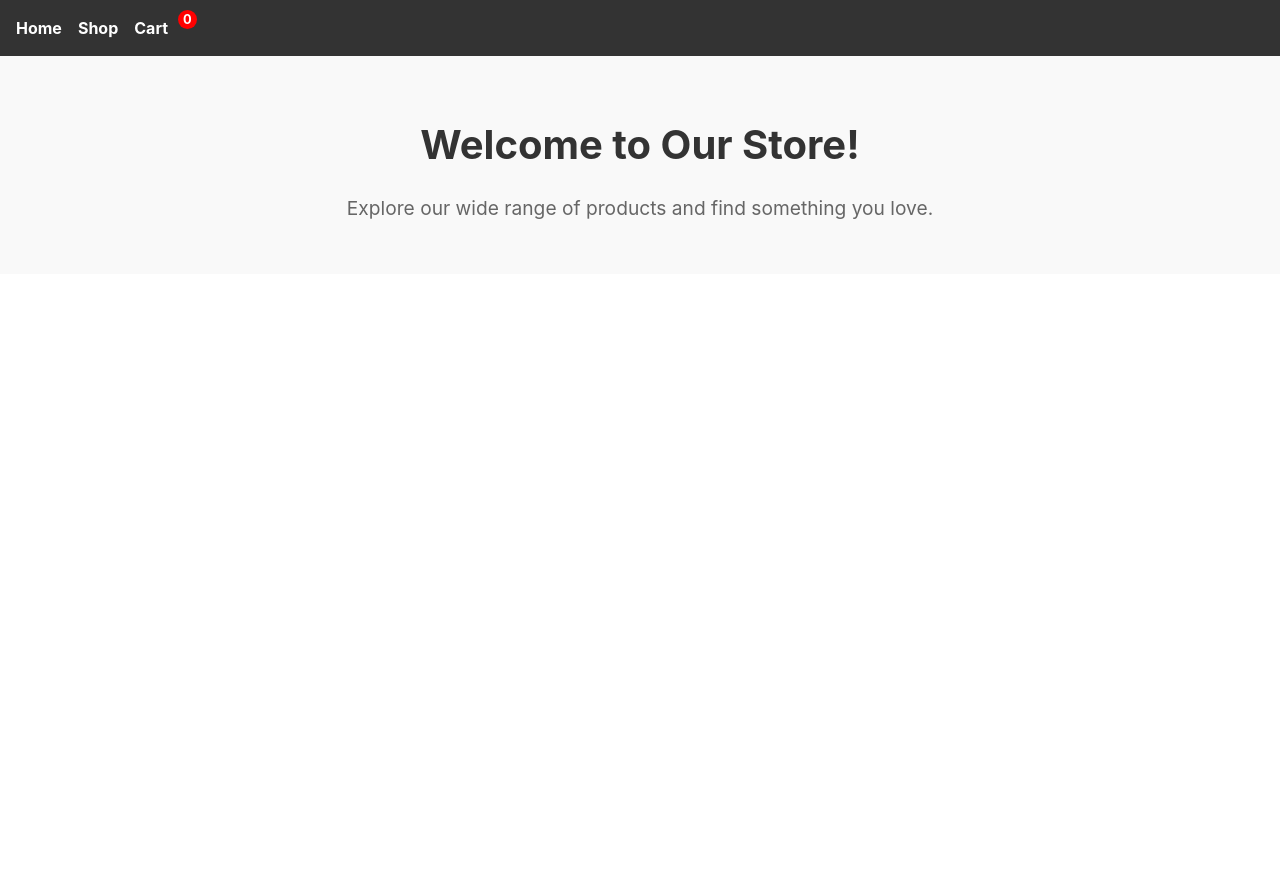
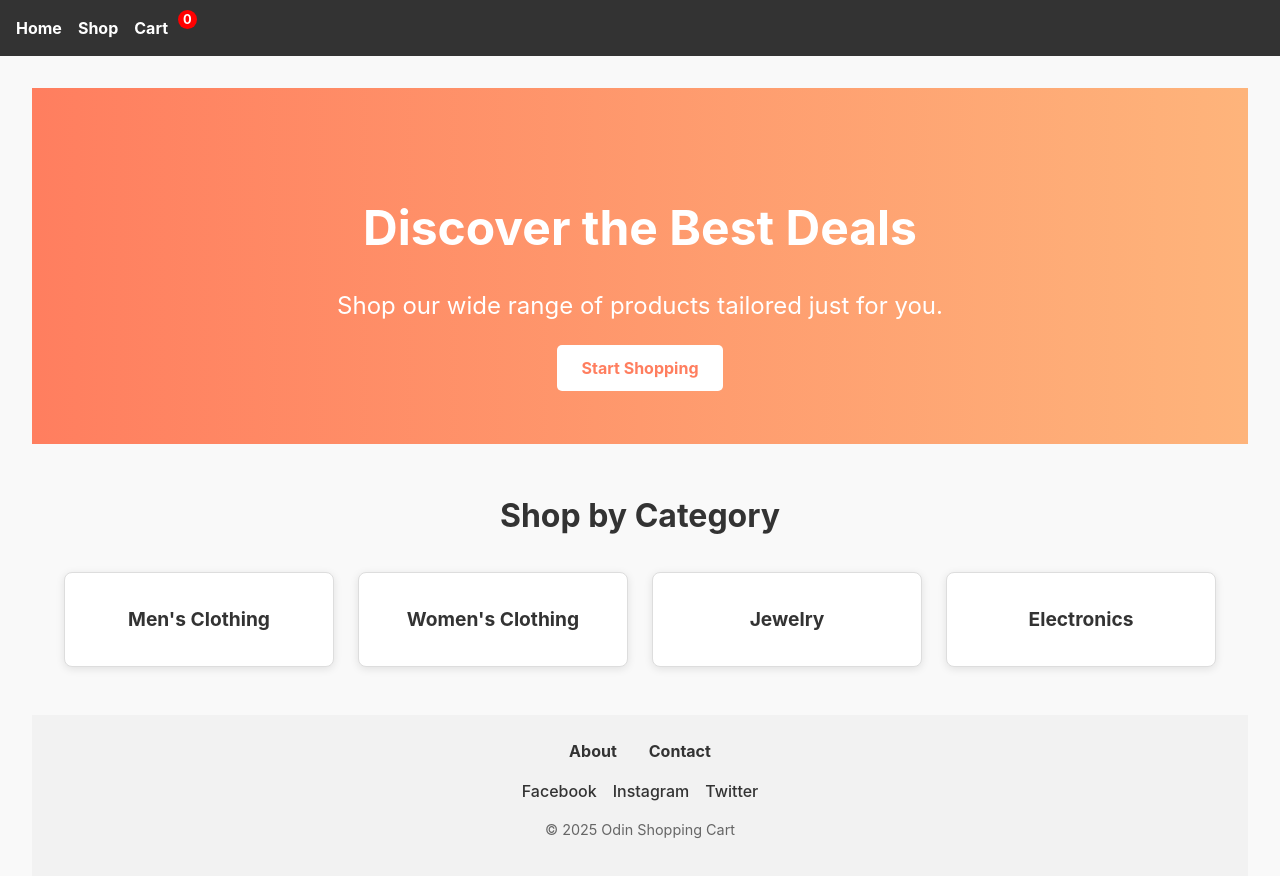
Before and after one commit to Graham4914/odin-shopping-cart, a React (Vite) app: page / in a window 1280 px wide. Shown: the top 876 px of the page. Before the commit the page ends 800 px from the top, so only its background shows below. Built offline with nearby package versions, Linux system fonts and the light colour scheme.

Commit message:
updating ux ui for hompage

```diff
--- a/src/components/HomePage/HomePage.jsx
+++ b/src/components/HomePage/HomePage.jsx
@@ -1,13 +1,51 @@
 import React from 'react';
+import { Link } from 'react-router-dom';
 import styles from './HomePage.module.css';
 
 const HomePage = () => {
   return (
     <div className={styles.homePage}>
-      <h1 className={styles.heading}>Welcome to Our Store!</h1>
-      <p className={styles.description}>
-        Explore our wide range of products and find something you love.
-      </p>
+      {/* Hero Banner */}
+      <section className={styles.heroBanner}>
+        <div className={styles.heroContent}>
+          <h1 className={styles.heroHeading}>Discover the Best Deals</h1>
+          <p className={styles.heroSubheading}>Shop our wide range of products tailored just for you.</p>
+          <Link to="/shop" className={styles.ctaButton}>Start Shopping</Link>
+        </div>
+      </section>
+
+      {/* Category Tiles */}
+      <section className={styles.categorySection}>
+        <h2 className={styles.categoryHeading}>Shop by Category</h2>
+        <div className={styles.categoryGrid}>
+          <Link to="/shop?category=mens-clothing" className={styles.categoryTile}>
+            <div className={styles.categoryContent}>Men's Clothing</div>
+          </Link>
+          <Link to="/shop?category=womens-clothing" className={styles.categoryTile}>
+            <div className={styles.categoryContent}>Women's Clothing</div>
+          </Link>
+          <Link to="/shop?category=jewelry" className={styles.categoryTile}>
+            <div className={styles.categoryContent}>Jewelry</div>
+          </Link>
+          <Link to="/shop?category=electronics" className={styles.categoryTile}>
+            <div className={styles.categoryContent}>Electronics</div>
+          </Link>
+        </div>
+      </section>
+
+      {/* Footer */}
+      <footer className={styles.footer}>
+        <div className={styles.footerLinks}>
+          <Link to="/about" className={styles.footerLink}>About</Link>
+          <Link to="/contact" className={styles.footerLink}>Contact</Link>
+          <div className={styles.socialLinks}>
+            <a href="https://facebook.com" target="_blank" rel="noopener noreferrer" className={styles.socialIcon}>Facebook</a>
+            <a href="https://instagram.com" target="_blank" rel="noopener noreferrer" className={styles.socialIcon}>Instagram</a>
+            <a href="https://twitter.com" target="_blank" rel="noopener noreferrer" className={styles.socialIcon}>Twitter</a>
+          </div>
+        </div>
+        <p className={styles.copyright}>© 2025 Odin Shopping Cart</p>
+      </footer>
     </div>
   );
 };
--- a/src/components/HomePage/HomePage.module.css
+++ b/src/components/HomePage/HomePage.module.css
@@ -1,4 +1,4 @@
-.homePage {
+/* .homePage {
     text-align: center;
     padding: 2rem;
     background-color: #f9f9f9;
@@ -15,3 +15,137 @@
     font-size: 1.2rem;
     color: #666;
   }
+   */
+
+   /* HomePage.module.css */
+
+.homePage {
+  text-align: center;
+  padding: 2rem;
+  background-color: #f9f9f9;
+  color: #333;
+}
+
+/* Hero Banner */
+.heroBanner {
+  background: linear-gradient(to right, #ff7e5f, #feb47b);
+  color: #fff;
+  text-align: center;
+  padding: 4rem 2rem;
+}
+
+.heroContent {
+  max-width: 800px;
+  margin: 0 auto;
+}
+
+.heroHeading {
+  font-size: 3rem;
+  font-weight: bold;
+  margin-bottom: 1rem;
+}
+
+.heroSubheading {
+  font-size: 1.5rem;
+  margin-bottom: 2rem;
+}
+
+.ctaButton {
+  background-color: #fff;
+  color: #ff7e5f;
+  padding: 0.8rem 1.5rem;
+  font-size: 1rem;
+  font-weight: bold;
+  border-radius: 5px;
+  text-decoration: none;
+  transition: transform 0.3s ease, background-color 0.3s ease;
+}
+
+.ctaButton:hover {
+  background-color: #ff7e5f;
+  color: #fff;
+  transform: scale(1.05);
+}
+
+/* Category Section */
+.categorySection {
+  margin-top: 3rem;
+}
+
+.categoryHeading {
+  font-size: 2rem;
+  font-weight: bold;
+  margin-bottom: 2rem;
+}
+
+.categoryGrid {
+  display: grid;
+  grid-template-columns: repeat(auto-fit, minmax(200px, 1fr));
+  gap: 1.5rem;
+  padding: 0 2rem;
+}
+
+.categoryTile {
+  background-color: #fff;
+  border: 1px solid #ddd;
+  border-radius: 8px;
+  text-align: center;
+  padding: 2rem 1rem;
+  box-shadow: 0 2px 8px rgba(0, 0, 0, 0.1);
+  transition: transform 0.3s ease, box-shadow 0.3s ease;
+  text-decoration: none;
+  color: #333;
+}
+
+.categoryTile:hover {
+  transform: translateY(-5px);
+  box-shadow: 0 4px 12px rgba(0, 0, 0, 0.15);
+}
+
+.categoryContent {
+  font-size: 1.2rem;
+  font-weight: bold;
+}
+
+/* Footer */
+.footer {
+  background-color: #f2f2f2;
+  padding: 1.5rem 2rem;
+  margin-top: 3rem;
+  text-align: center;
+}
+
+.footerLinks {
+  margin-bottom: 1rem;
+}
+
+.footerLink {
+  margin: 0 1rem;
+  color: #333;
+  text-decoration: none;
+  font-weight: bold;
+}
+
+.footerLink:hover {
+  color: #ff7e5f;
+}
+
+.socialLinks {
+  margin-top: 1rem;
+}
+
+.socialIcon {
+  margin: 0 0.5rem;
+  color: #333;
+  text-decoration: none;
+  font-size: 1rem;
+}
+
+.socialIcon:hover {
+  color: #ff7e5f;
+}
+
+.copyright {
+  font-size: 0.9rem;
+  color: #666;
+}
```
